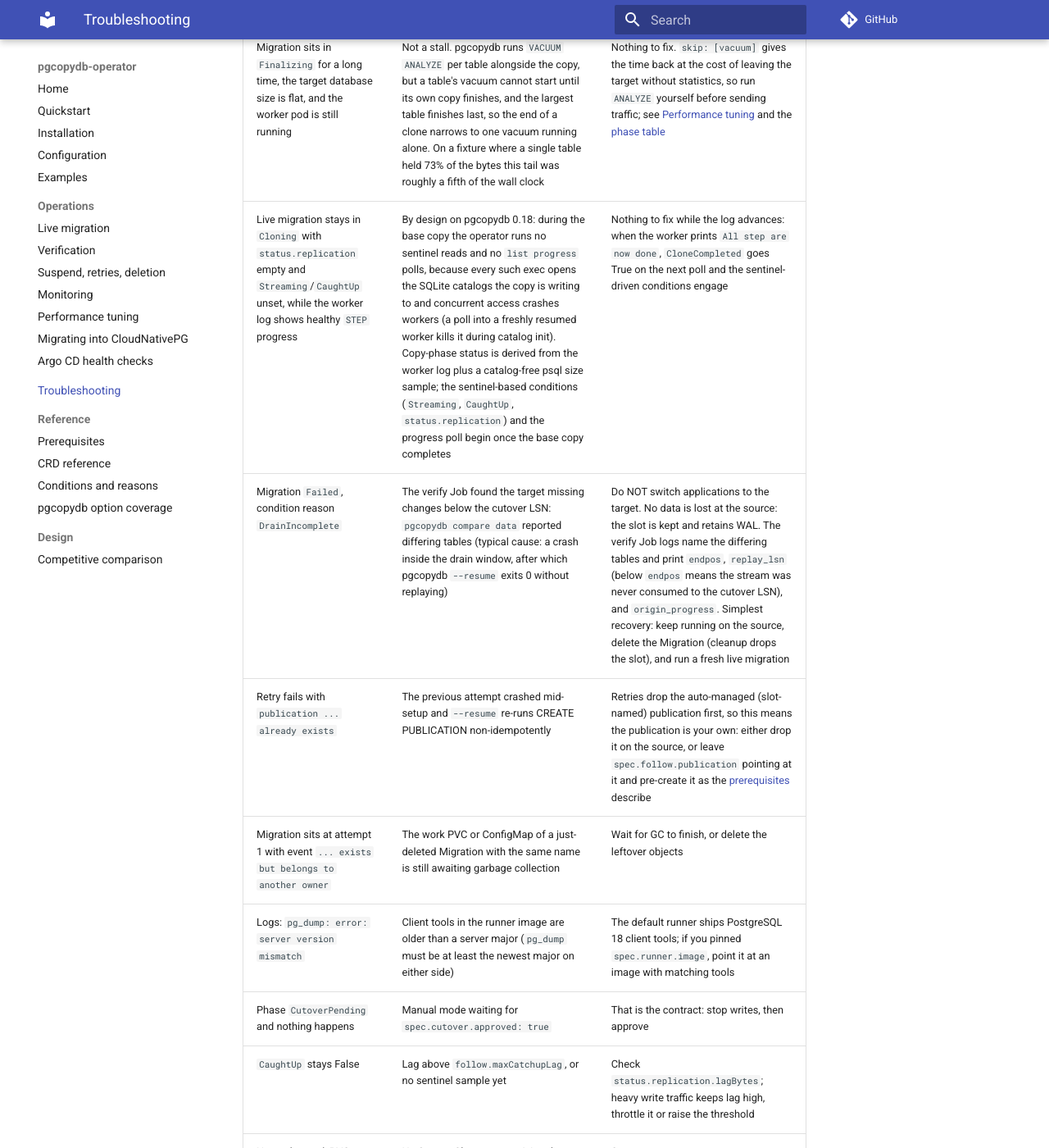
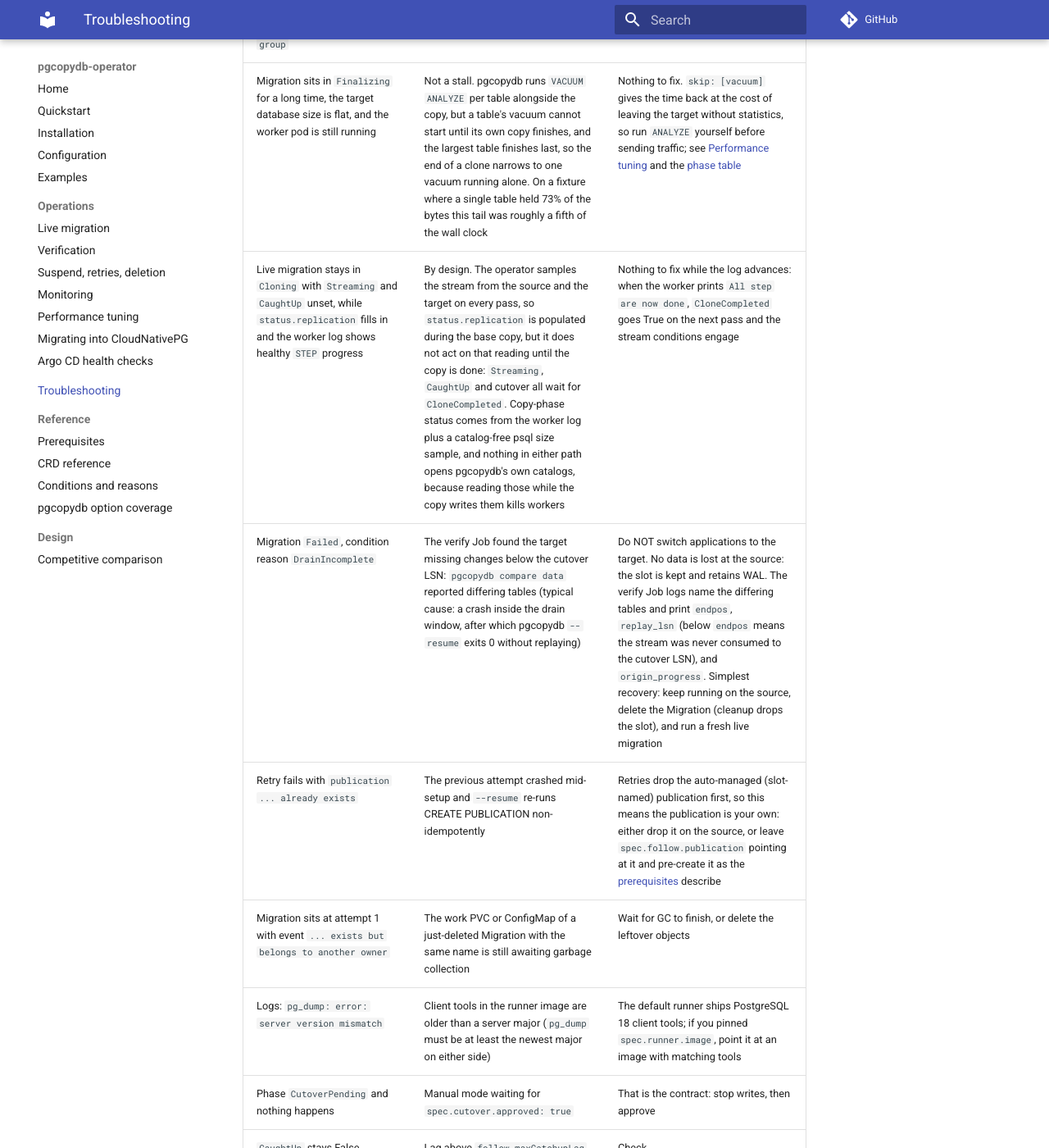
Before and after one commit to ydixken/pgcopydb-operator, an MkDocs documentation site: the page built from docs/troubleshooting.md, in a window 1280 px wide and 1400 px high, scrolled down 2751 px. Shown: the whole window at 82% size. Built offline with MkDocs 1.6.1 and Material for MkDocs 9.7.7, drawn with Linux system fonts in a browser that asks for light colours; comment, search, counter and statistics services are not loaded; some of the changed text lies outside the part shown.

Commit message:
docs: correct the pages that contradict the merged behaviour
The earlier sweeps followed the diff, so pages this change set never
edited kept describing the behaviour it replaced. Found by running the
absolute-with-a-branch heuristic over the whole tree instead.

troubleshooting's Cloning row had a falsified symptom, not just a wrong
cause: status.replication is populated during the base copy now, so a
user actually in that state would not recognise the row and would never
reach the explanation. Rewritten rather than deleted, because the real
confusion it answers survives: Streaming and CaughtUp stay unset through
the copy while the log advances. Its status.progress row sent live
migrations to diagnose a runner-allowlist problem they do not have, since
their counters are absent by design until drain verification.

quickstart said a live migration polls from base-copy completion onward.
It never polls a live worker at all now.

Four more the sweep turned up. monitoring's caveat still promised the
counters at clone completion, which holds for a plain clone only. Its
poll bullet implied the poll runs once the copy is done. Two pages called
the LSN reading a "sentinel sample", which now points a debugging reader
at a subsystem that no longer supplies it. And performance told users to
run list progress in the worker's work directory with no warning: that
command commits to the catalog, which is the failure this whole change
set is about, and it corrupts a filtered work dir on top.

```diff
--- a/docs/troubleshooting.md
+++ b/docs/troubleshooting.md
@@ -19,19 +19,19 @@ Look at `kubectl describe migration <name>` first (conditions and events), then
 | Stream keeps dropping; source logs show terminated walsenders; attempts burn during catchup or drain | Aggressive `wal_sender_timeout` on the source kills the logical walsender (CloudNativePG defaults to 5s) | Raise it to 60s or more for the migration window, on CNPG via `spec.postgresql.parameters` |
 | Migration sits in `Cloning` or `CuttingOver` with `attempts: 1` and never moves; the worker pod runs and keeps logging LSN positions, but earlier in its log pid 1 said FATAL `Terminating all processes in our process group` | pgcopydb 0.18 zombie: a clone worker died and the supervisor terminated its process group, but the streaming receive child survived and keeps the pod alive, so the Job never fails | The operator detects this and recovers on its own since this change: a `WorkerZombie` warning event fires, the pod is deleted, and the normal retry resumes the migration. On older operator versions, delete the worker pod by hand |
 | Migration sits in `Finalizing` for a long time, the target database size is flat, and the worker pod is still running | Not a stall. pgcopydb runs `VACUUM ANALYZE` per table alongside the copy, but a table's vacuum cannot start until its own copy finishes, and the largest table finishes last, so the end of a clone narrows to one vacuum running alone. On a fixture where a single table held 73% of the bytes this tail was roughly a fifth of the wall clock | Nothing to fix. `skip: [vacuum]` gives the time back at the cost of leaving the target without statistics, so run `ANALYZE` yourself before sending traffic; see [Performance tuning](operations/performance.md) and the [phase table](reference/conditions.md#phases) |
-| Live migration stays in `Cloning` with `status.replication` empty and `Streaming`/`CaughtUp` unset, while the worker log shows healthy `STEP` progress | By design on pgcopydb 0.18: during the base copy the operator runs no sentinel reads and no `list progress` polls, because every such exec opens the SQLite catalogs the copy is writing to and concurrent access crashes workers (a poll into a freshly resumed worker kills it during catalog init). Copy-phase status is derived from the worker log plus a catalog-free psql size sample; the sentinel-based conditions (`Streaming`, `CaughtUp`, `status.replication`) and the progress poll begin once the base copy completes | Nothing to fix while the log advances: when the worker prints `All step are now done`, `CloneCompleted` goes True on the next poll and the sentinel-driven conditions engage |
+| Live migration stays in `Cloning` with `Streaming` and `CaughtUp` unset, while `status.replication` fills in and the worker log shows healthy `STEP` progress | By design. The operator samples the stream from the source and the target on every pass, so `status.replication` is populated during the base copy, but it does not act on that reading until the copy is done: `Streaming`, `CaughtUp` and cutover all wait for `CloneCompleted`. Copy-phase status comes from the worker log plus a catalog-free psql size sample, and nothing in either path opens pgcopydb's own catalogs, because reading those while the copy writes them kills workers | Nothing to fix while the log advances: when the worker prints `All step are now done`, `CloneCompleted` goes True on the next pass and the stream conditions engage |
 | Migration `Failed`, condition reason `DrainIncomplete` | The verify Job found the target missing changes below the cutover LSN: `pgcopydb compare data` reported differing tables (typical cause: a crash inside the drain window, after which pgcopydb `--resume` exits 0 without replaying) | Do NOT switch applications to the target. No data is lost at the source: the slot is kept and retains WAL. The verify Job logs name the differing tables and print `endpos`, `replay_lsn` (below `endpos` means the stream was never consumed to the cutover LSN), and `origin_progress`. Simplest recovery: keep running on the source, delete the Migration (cleanup drops the slot), and run a fresh live migration |
 | Retry fails with `publication ... already exists` | The previous attempt crashed mid-setup and `--resume` re-runs CREATE PUBLICATION non-idempotently | Retries drop the auto-managed (slot-named) publication first, so this means the publication is your own: either drop it on the source, or leave `spec.follow.publication` pointing at it and pre-create it as the [prerequisites](reference/prerequisites.md) describe |
 | Migration sits at attempt 1 with event `... exists but belongs to another owner` | The work PVC or ConfigMap of a just-deleted Migration with the same name is still awaiting garbage collection | Wait for GC to finish, or delete the leftover objects |
 | Logs: `pg_dump: error: server version mismatch` | Client tools in the runner image are older than a server major (`pg_dump` must be at least the newest major on either side) | The default runner ships PostgreSQL 18 client tools; if you pinned `spec.runner.image`, point it at an image with matching tools |
 | Phase `CutoverPending` and nothing happens | Manual mode waiting for `spec.cutover.approved: true` | That is the contract: stop writes, then approve |
-| `CaughtUp` stays False | Lag above `follow.maxCatchupLag`, or no sentinel sample yet | Check `status.replication.lagBytes`; heavy write traffic keeps lag high, throttle it or raise the threshold |
+| `CaughtUp` stays False | Lag above `follow.maxCatchupLag`, or no replication sample yet | Check `status.replication.lagBytes`; heavy write traffic keeps lag high, throttle it or raise the threshold |
 | No worker pod; PVC `Pending` | No StorageClass can provision the work volume | Set `spec.workVolume.storageClassName`, or fix the cluster default |
 | Phase `Failed`, "retry budget exhausted" | Every attempt failed on a cause the operator cannot classify as deterministic; the first attempt's logs almost always name it (permission errors mostly stop early as `PermissionDenied`; one buried too deep in the log tail for the classifier lands here) | Fix the cause and create a new Migration; terminal states are absorbing by design |
 | Phase `Failed`, reason `PermissionDenied`, after a single attempt | The worker hit a permission error retries cannot fix (`permission denied` or SQLSTATE 42501 in its log); the operator stops instead of burning the remaining budget, and the condition message carries the matched line | Grant what the message names (source-side SELECT/USAGE are the usual suspects, since the target CREATE rights are preflighted), or set `superuserSecretRef` for the grantable target rights, then create a new Migration |
 | Prometheus target for the operator is down, scrapes return 401 | The scrape carried no credential. The manager refuses anonymous callers outright, before it checks anyone's access | Send a token: the chart's ServiceMonitor sets `bearerTokenFile: /var/run/secrets/kubernetes.io/serviceaccount/token`, and a hand-written one needs the same line |
 | Prometheus target for the operator is down, scrapes return 403 | The scraper reached the manager and was identified, but has no `get` on the `/metrics` nonResourceURL. That half is the scraper's own RBAC, so the chart cannot grant it | Bind a ClusterRole with `nonResourceURLs: ["/metrics"], verbs: ["get"]` to the ServiceAccount Prometheus runs as. kube-prometheus-stack already binds one to its own Prometheus |
 | Scrapes return 500 and the manager logs `Authentication failed` | The manager may not create TokenReviews, so it cannot check the caller's token at all | Grant its ServiceAccount `create` on `tokenreviews` (authentication.k8s.io) and `subjectaccessreviews` (authorization.k8s.io). The chart renders both whenever `rbac.create` and `metrics.enabled` are on, so this means `rbac.create=false` and RBAC you supply yourself |
-| `status.progress` empty and the `_tables_*`/`_indexes_*`/`_clone_*_bytes` metrics still absent after the base copy is done (mid-copy absence is by design on every runner, see the `Cloning` row above) | The progress poll is gated on an exact runner-version allowlist (`--progress-poll-versions`, chart value `runner.progressPollVersions`) and this runner's pgcopydb is not on it. For stock pgcopydb 0.18 that is deliberate: its `list progress` returns no data (`no such column: bytes`) and, run against a filtered work dir, corrupts the stored filtering, killing the clone | Use the bundled runner (its patched pgcopydb is allowlisted by default), or extend the allowlist only for runner images whose pgcopydb carries the upstream fixes. The database-size and phase metrics flow on any runner |
+| `status.progress` empty and the `_tables_*`/`_indexes_*`/`_clone_*_bytes` metrics still absent after a plain clone's worker has exited, or after a live migration's drain verification (absence before those points is by design on every runner: while the copy runs, and on a live migration right through streaming and cutover, because its counters are read from the verify Job) | The progress poll is gated on an exact runner-version allowlist (`--progress-poll-versions`, chart value `runner.progressPollVersions`) and this runner's pgcopydb is not on it. For stock pgcopydb 0.18 that is deliberate: its `list progress` returns no data (`no such column: bytes`) and, run against a filtered work dir, corrupts the stored filtering, killing the clone | Use the bundled runner (its patched pgcopydb is allowlisted by default), or extend the allowlist only for runner images whose pgcopydb carries the upstream fixes. The database-size and phase metrics flow on any runner |
 | Dashboards installed with `grafana.dashboards.enabled=true` but Grafana never shows them | The sidecar only watches ConfigMaps in Grafana's own namespace (or the namespaces its `searchNamespace` names), and the chart rendered them into the release namespace | Set `grafana.dashboards.namespace` to Grafana's namespace, or widen the sidecar's `searchNamespace`; see [Monitoring](operations/monitoring.md) |
 | PrometheusRule installed with `metrics.prometheusRule.enabled=true` but the alerts never appear in Prometheus | Prometheus selects rules by label (kube-prometheus-stack matches its release label by default) and the rule object carries none of the selected labels | Add the matching label via `metrics.prometheusRule.additionalLabels` (for kube-prometheus-stack: `release: <its release name>`), or widen the Prometheus `ruleSelector` |
```
Also changed, not shown: docs/operations/monitoring.md (+2 -2 lines), docs/operations/performance.md (+1 -0 lines), docs/quickstart.md (+1 -1 lines), docs/reference/conditions.md (+1 -1 lines).
